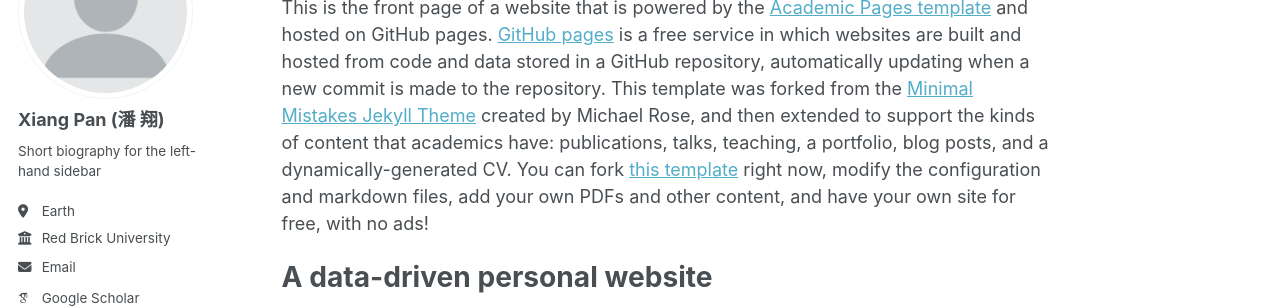
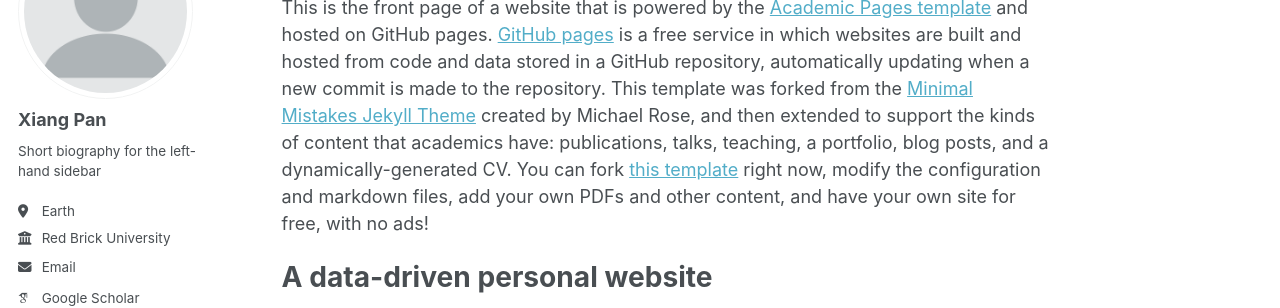
Before and after one commit to pan-xiang/pan-xiang.github.io, a Jekyll site: the page built from _pages/about.md, in a window 1280 px wide. Shown: the part 182-490 px from the top of the page. Built offline with Jekyll 4.4.1, drawn with Linux system fonts in a browser that asks for light colours; some web fonts are replaced.

Commit message:
Update _config.yml

```diff
--- a/_config.yml
+++ b/_config.yml
@@ -22,7 +22,7 @@ repository               : "xiangpancn/xiangpancn.github.io"
 author:
   # Biographic information
   avatar           : "profile.png"
-  name             : "Xiang Pan (潘 翔)"
+  name             : "Xiang Pan"
   pronouns         : # example: "she/her"
   bio              : "Short biography for the left-hand sidebar"
   location         : "Earth"
```
